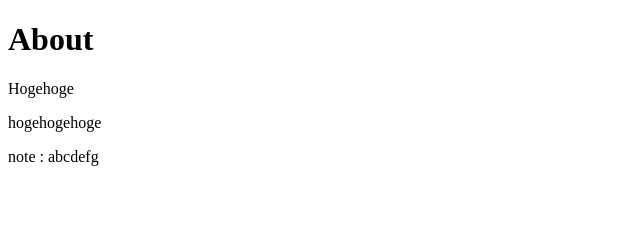
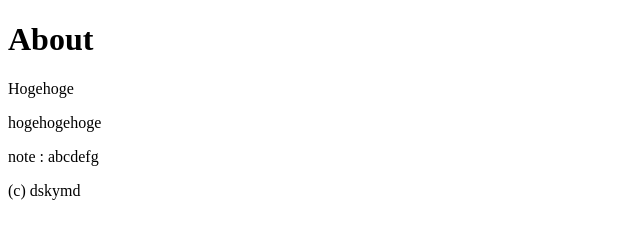
Before and after one commit to dskymd/git, a plain HTML site: page about.html in a window 1280 px wide. Shown: the whole page, without its empty margins (0-640 px from the left). Drawn offline with Linux system fonts and the light colour scheme.

Commit message:
add footer

```diff
--- a/about.html
+++ b/about.html
@@ -20,6 +20,8 @@
 
   <p class="small">note : abcdefg</p>
 
+  <footer class="footer">(c) dskymd</footer>
+
 </body>
 
 </html>
```
